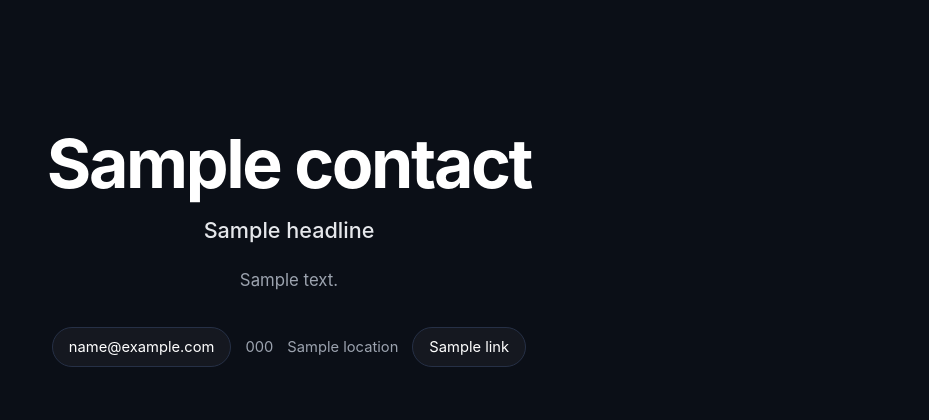
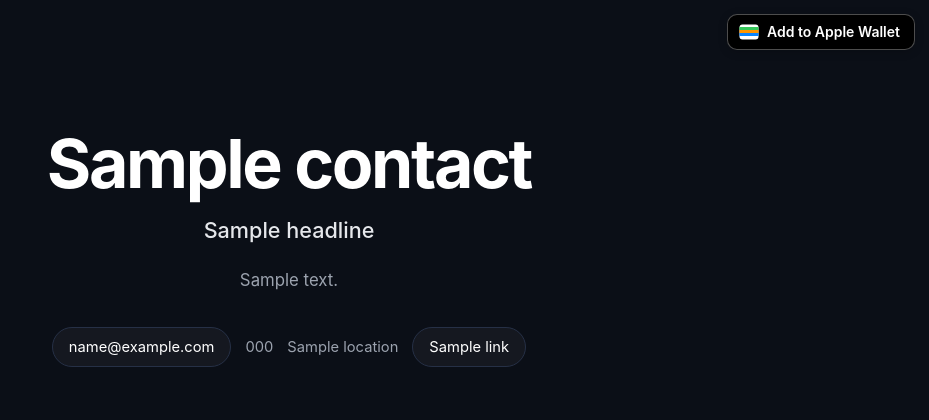
Before and after one commit to umarw345-alt/DevOppers, a Python web app: template backend/portfolio/templates/dark/index.html in a window 1280 px wide. Shown: the top 420 px of the page, without its empty margins (351-1280 px from the left). Run offline with Jinja, Linux system fonts and the light colour scheme; the template is opened without the code that fills it: most values are stand-ins (such as "Sample title", 1, 10 or a date in 2020).

Commit message:
Add an "Add to Apple Wallet" button to published portfolio pages
A recruiter who opens a student's page by scanning the QR code had no way
to keep it. Published pages now show a fixed button in the top-right
corner that downloads that portfolio's pass from /<slug>/pass.pkpass, so
the card (whose QR code opens the same page) lands in their Wallet.

The editor's live preview passes no wallet URL, so it renders without the
button. The button is hidden when printing.

```diff
--- a/backend/portfolio/generator.py
+++ b/backend/portfolio/generator.py
@@ -54,7 +54,7 @@ env = Environment(
 env.filters["date_range"] = date_range
 
 
-def render(resume: Resume, template_id: str, theme: Theme | None = None) -> dict[str, str]:
+def render(resume: Resume, template_id: str, theme: Theme | None = None, wallet_url: str | None = None) -> dict[str, str]:
     """Build the portfolio site for a resume using one of the TEMPLATE_IDS and the
     user's optional theme. Returns the site's files as {filename: contents},
     ready to save or upload. Raises ThemeError for an unreadable accent color."""
@@ -66,6 +66,7 @@ def render(resume: Resume, template_id: str, theme: Theme | None = None) -> dict
         sections=resolved.sections,
         font_url=resolved.font.url,
         theme_css=Markup(theme_css(resolved)),
+        wallet_url=wallet_url,
     )
     css = (TEMPLATES_DIR / template_id / "style.css").read_text(encoding="utf-8")
     return {"index.html": html, "style.css": css}
--- a/backend/portfolio/routes.py
+++ b/backend/portfolio/routes.py
@@ -58,9 +58,9 @@ def to_json(request: Request, p: Portfolio) -> dict:
     }
 
 
-def render_page(design: Design) -> str:
+def render_page(design: Design, wallet_url: str | None = None) -> str:
     try:
-        return inline_css(render(design.resume, design.template_id, design.theme))
+        return inline_css(render(design.resume, design.template_id, design.theme, wallet_url))
     except ThemeError as error:
         raise HTTPException(status_code=422, detail=str(error))
 
@@ -181,7 +181,7 @@ def google_wallet_logo():
 def public_page(slug: str, request: Request):
     """What a recruiter sees after scanning the QR code. No login needed."""
     p = find(request, slug)
-    return render_page(Design(resume=p.resume_record.resume_json, template_id=p.template_id, theme=p.theme_json or {}))
+    return render_page(Design(resume=p.resume_record.resume_json, template_id=p.template_id, theme=p.theme_json or {}), f"/{slug}/pass.pkpass")
 
 
 @router.get("/{slug}/pass.pkpass", include_in_schema=False)
--- a/backend/portfolio/templates/base.html
+++ b/backend/portfolio/templates/base.html
@@ -12,8 +12,21 @@
   <link rel="stylesheet" href="{{ font_url }}">
   <link rel="stylesheet" href="style.css">
   <style>{{ theme_css }}</style>
+  {% if wallet_url %}
+  <style>
+    .add-to-wallet { position: fixed; top: 14px; right: 14px; z-index: 10; display: inline-flex; align-items: center; gap: 8px; padding: 9px 14px 9px 11px; border-radius: 10px; border: 1px solid rgba(255, 255, 255, 0.3); background: #000; color: #fff; font: 600 14px/1 -apple-system, BlinkMacSystemFont, "Helvetica Neue", Arial, sans-serif; text-decoration: none; box-shadow: 0 2px 10px rgba(0, 0, 0, 0.18); }
+    .add-to-wallet:focus-visible { outline: 3px solid var(--accent); outline-offset: 2px; }
+    @media print { .add-to-wallet { display: none; } }
+  </style>
+  {% endif %}
 </head>
 <body>
+{% if wallet_url %}
+<a class="add-to-wallet" href="{{ wallet_url }}">
+  <svg width="20" height="16" viewBox="0 0 20 16" aria-hidden="true"><rect x="0.5" y="0.5" width="19" height="15" rx="3" fill="#fff"/><rect x="0.5" y="3" width="19" height="3" fill="#34C759"/><rect x="0.5" y="6" width="19" height="3" fill="#FF9500"/><rect x="0.5" y="9" width="19" height="3" fill="#0A84FF"/></svg>
+  Add to Apple Wallet
+</a>
+{% endif %}
 {% block body %}{% endblock %}
 </body>
 </html>
```
Also changed, not shown: backend/tests/component/test_templates.py (+9 -0 lines), backend/tests/test_integration.py (+3 -1 lines).
